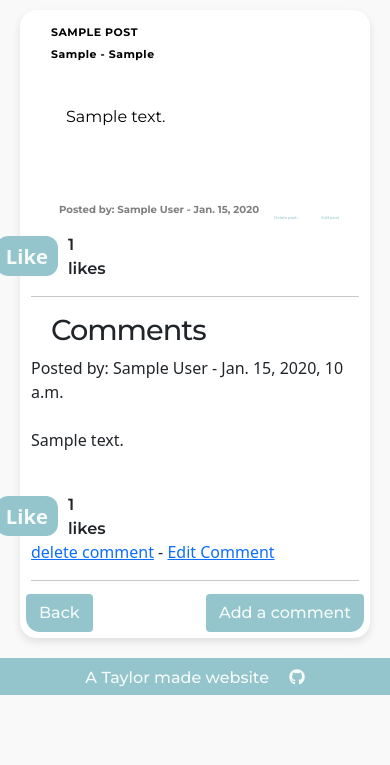
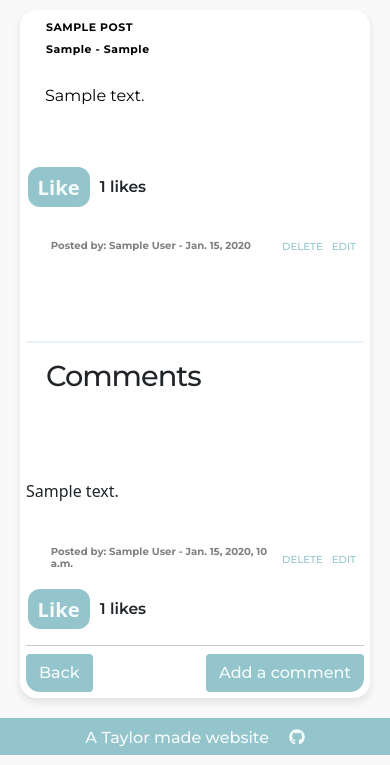
Before and after one commit to Taylor-Carr/Paddle-HERE, a Django app: page /blog/blog/1 in a window 390 px wide. Shown: the part 79-844 px from the top of the page. Run offline with Django 4.2, Linux system fonts and the light colour scheme; a user stored in the database is signed in; tables that the repository leaves empty hold one stand-in row (values such as "Sample post").

Commit message:
styledcomment section, like buttons. Re structured blog details html, updated post model body fields, 800 max characters

```diff
--- a/blog/models.py
+++ b/blog/models.py
@@ -20,7 +20,7 @@ class Post(models.Model):
     title = models.CharField(max_length=150)
     author = models.ForeignKey(User, on_delete=models.CASCADE)
     location = models.CharField(max_length=100)
-    body = models.TextField()
+    body = models.TextField(max_length=800)
     post_date = models.DateField(auto_now_add=True)
     category = models.CharField(max_length=100, default= 'England')
     likes = models.ManyToManyField(User, related_name='blog_posts')
--- a/blog/templates/blog_details.html
+++ b/blog/templates/blog_details.html
@@ -10,13 +10,6 @@
       <p>{{ post.body }}</p>
     </div>
     </br>
-    <div class="card-author-content">
-      <h3 class="post-author post-date">Posted by: {{ post.author.first_name }} {{ post.author.last_name }} - {{ post.post_date }}</h3>
-      <div class="edit-delete-container"> {% if user.is_authenticated and user.id == post.author.id %}
-        <a href="{% url 'delete_post' post.pk %}" class="edit-delete-post">Delete post -</a><a href="{% url 'update_post' post.pk %}" class="edit-delete-post"> Edit post</a></div>
-    </div>
-    {% endif %}
-    <!---- Like post button -->
     <div id="like-form">
       <form action="{% url 'like_post' post.pk %}" method="POST">
         <div id="like-button">
@@ -26,26 +19,49 @@
         </div>
       </form>
     </div>
-  <!--comment section-->
-  <hr>
-  <h2 class="comments-title">Comments</h2>
-
+    <br>
+    <div class="card-author-content">
+      <h3 class="post-author post-date">Posted by: {{ post.author.first_name }} {{ post.author.last_name }} - {{ post.post_date }}</h3>
+      <div class="edit-delete-container"> {% if user.is_authenticated and user.id == post.author.id %}
+        <a href="{% url 'delete_post' post.pk %}" class="edit-delete-post"> Delete </a><a href="{% url 'update_post' post.pk %}" class="edit-delete-post"> Edit </a></div>
+    </div>
+  </br>
+</br>
+    {% endif %}
+    <!---- Like post button
+    <div id="like-form">
+      <form action="{% url 'like_post' post.pk %}" method="POST">
+        <div id="like-button">
+          {% csrf_token %}
+          <button type="submit" name="post_id" value="{{post.id}}" class="btn like-button">Like</button>
+          <p>{{ total_likes }} likes</p>
+        </div>
+      </form>
+    </div>-->
+  <!--comment section--->
   {% if not post.comments.all %}
 
   {% else %}
+  <hr class="colored-hr">
+  <h2 class="comments-title">Comments</h2>
     <!---Comment body when comment is displayed--->
     {% for comment in post.comments.all %}
     <!--Comment container-->
     <div class="comment">
-      <div class="comment-author">
-        Posted by: {{ comment.author.first_name }} {{ comment.author.last_name }} - {{ comment.date_added }}
-      </div>
-      <br/>
+      <br>
+      <br>
       <!--Comment body-->
       <div class="comment-body">
         <p>{{comment.body}}</p>
       </div>
-      <br/>
+      <br>
+      <div class="card-author-content">
+      <h3 class="post-author post-date">Posted by: {{ comment.author.first_name }} {{ comment.author.last_name }} - {{ comment.date_added }}</h3>
+      {% if user.is_authenticated and user.id == comment.author.id%}
+      <div class="edit-delete-container">
+        <a href="{% url 'delete_comment' comment.pk %}" class="edit-delete-post"> Delete </a><a href="{% url 'comment_update' comment.pk %}" class="edit-delete-post"> Edit </a>
+      </div>
+    </div>
       <!--Comment actions like comment delete etc-->
       <div class="comment-actions">
         <div id="like-form">
@@ -57,8 +73,6 @@
             </div>
           </form>
         </div>
-      {% if user.is_authenticated and user.id == comment.author.id%}
-      <a href="{% url 'delete_comment' comment.pk %}">delete comment</a> - <a href="{% url 'comment_update' comment.pk %}"> Edit Comment</a>
       {% endif %}
     </div>
   </div>
@@ -67,7 +81,7 @@
   <hr>
   <!-- back and add comment buttons -->
   <div class="button-container">
-  <a href="{% url 'add_comment' post.pk %}" class="btn comment-button">Add a comment</a>
-  <a href="{% url 'home' %}" class="btn back-button"> Back</a>
+  <a href="{% url 'add_comment' post.pk %}" class="btn comment-button"> Add a comment </a>
+  <a href="{% url 'home' %}" class="btn back-button"> Back </a>
 </div>
 {% endblock %}
--- a/static/css/style.css
+++ b/static/css/style.css
@@ -154,8 +154,8 @@ background-repeat: no-repeat;
   text-align: center;
   color:black;
   border-radius: 5px;
-  margin: 30px;
-  padding: 2rem;
+  margin: 15px;
+  padding: 1rem;
 
 }
 
@@ -189,6 +189,7 @@ background-repeat: no-repeat;
 }
 
 /* Edit and delete post links */
+
 .card-author-content {
   display: flex;
   justify-content: space-between;
@@ -197,13 +198,14 @@ background-repeat: no-repeat;
 
 .edit-delete-container {
   display:flex;
-  gap: 2px;
+  gap: 1px;
 }
 
 .edit-delete-post {
   font-family: 'Montserrat', sans-serif;
   text-decoration: none;
-  font-size: 1vw;
+  text-transform: uppercase;
+  font-size: 0.7vw;
   font-weight: bold;
   font-weight: 500;
   color: #94C5CC;
@@ -211,6 +213,7 @@ background-repeat: no-repeat;
 }
 
 /* prohibits inherited styles*/
+
 #like-form form {
   border-radius: initial;
   border: initial;
@@ -224,11 +227,12 @@ background-repeat: no-repeat;
   margin-right: 85%;
 }
 /* Styles text and center with button */
+
 #like-button {
   display: flex;
   align-items: center;
   justify-content: space-between;
-  font-size: 2.4vh;
+  font-size: 2.6vh;
   border-radius: 2px;
 }
 
@@ -256,13 +260,23 @@ background-repeat: no-repeat;
   font-size: 0.8em;
 }
 
+/*Colored hr comment section */
+
+.colored-hr {
+  color:#B4D2E7;
+  border-style: solid;
+  border-width: 1px;
+}
+
 /* Comment Section */
+
  .comments-title {
   font-family: 'Montserrat', sans-serif;
   font-weight: 500;
   margin-left: 20px;
   font-size: 1.8em;
   letter-spacing: -1px;
+  padding-bottom: 30px;
 
  }
 
@@ -362,7 +376,7 @@ form textarea {
   border-radius: 5px;
 }
 
-/* Background for form pages*/
+/* Background for form pages */
 #main-content {
   min-height: calc(100vh - 115px);
   display: flex;
@@ -371,7 +385,7 @@ form textarea {
   background-color: #f9f9f9;
 }
 
-/*Footer*/
+/* Footer */
 
 footer {
   position: relative;
@@ -404,11 +418,15 @@ footer {
 
 /* Media Querys */
 
+/* Nav Bar */
 @media (max-width: 768px) {
   nav img {
       margin-left: 0.3em;
   }
 }
+
+/* Hero Section */
+
 @media screen and (max-width: 768px) {
   .hero-media-query {
     font-size: 1.9vw;
@@ -420,12 +438,13 @@ footer {
     height: 20vw;
   }
 }
+
+/* Blog post home and details, edit delete post*/
+
 @media (max-width: 768px) {
   .blog-title {
-      font-size: 1.5em;
-  }
+    font-size: 1.5em;
 }
-@media (max-width: 768px) {
   .blog-grid {
     display: flex;
     flex-wrap: wrap;
@@ -440,7 +459,7 @@ footer {
     flex: 1 0 100px;
     background-color: white;
     margin-bottom: 20px;
-    padding: 10px;
+    padding: 5px;
   }
 
   .post-title, .post-location {
@@ -459,7 +478,7 @@ footer {
     font-size: 2.6vw;
     font-weight: bold;
     color: #7f7f7f;
-    padding-left: 0.5rem;
+    padding-left: 0rem;
   }
 
   .post-date {
@@ -467,11 +486,26 @@ footer {
     font-size: 2.6vw;
     font-weight: bold;
     color:#7f7f7f;
-    padding-left: 0.5rem;
+    padding-left: 0.3rem;
     padding-bottom: 0.5rem;
+  }
+  .edit-delete-post {
+    display: flex;
+    align-items: center;
+    font-family: 'Montserrat', sans-serif;
+    text-decoration: none;
+    font-size: 2.6vw;
+    font-weight: bold;
+    font-weight: 500;
+    color: #94C5CC;
+    padding-top: 1vh;
+    margin-right: 8px;
+    margin-bottom: 22px;
   }
 
 }
+/* form inputs*/
+
 @media screen and (max-width: 767px) {
   form input[type="text"],
   form input[type="password"],
@@ -484,3 +518,28 @@ footer {
     max-width: none;
   }
 }
+
+/* Like buttons for post and comment*/
+
+@media screen and (max-width: 767px) {
+  #like-form form {
+    border-radius: initial;
+    border: initial;
+    box-shadow: initial;
+    margin: initial;
+    padding: initial;
+    font-size: initial;
+  }
+
+  #like-form {
+    margin-right: 55%;
+  }
+
+  #like-button {
+    display: flex;
+    align-items: center;
+    justify-content: space-between;
+    font-size: 2.3vh;
+    border-radius: 2px;
+  }
+}
```
Also changed, not shown: blog/migrations/0008_alter_post_body.py (added).
